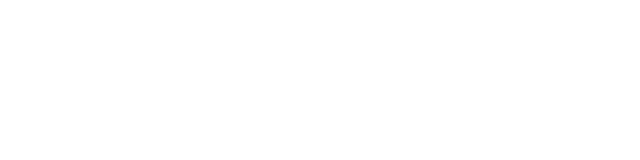
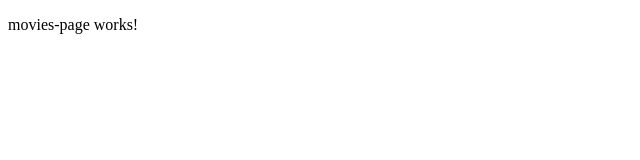
Before and after one commit to kasaharu-labs/try-ngrx-component-store-lifecycle, an Angular app: page / in a window 1280 px wide. Shown: the top 160 px of the page, without its empty margins (0-640 px from the left). Built offline with nearby package versions, Linux system fonts and the light colour scheme.

Commit message:
feat: MoviesPageComponent の配置

```diff
--- a/src/app/app.component.html
+++ b/src/app/app.component.html
@@ -1 +1,2 @@
+<app-movies-page></app-movies-page>
 <router-outlet></router-outlet>
```
